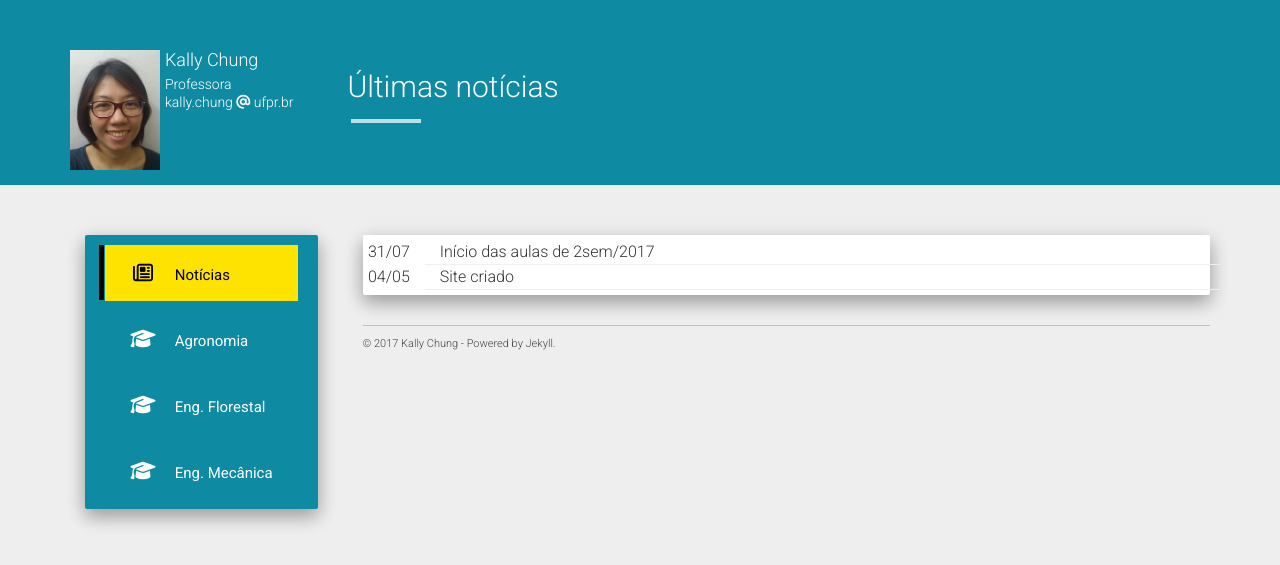
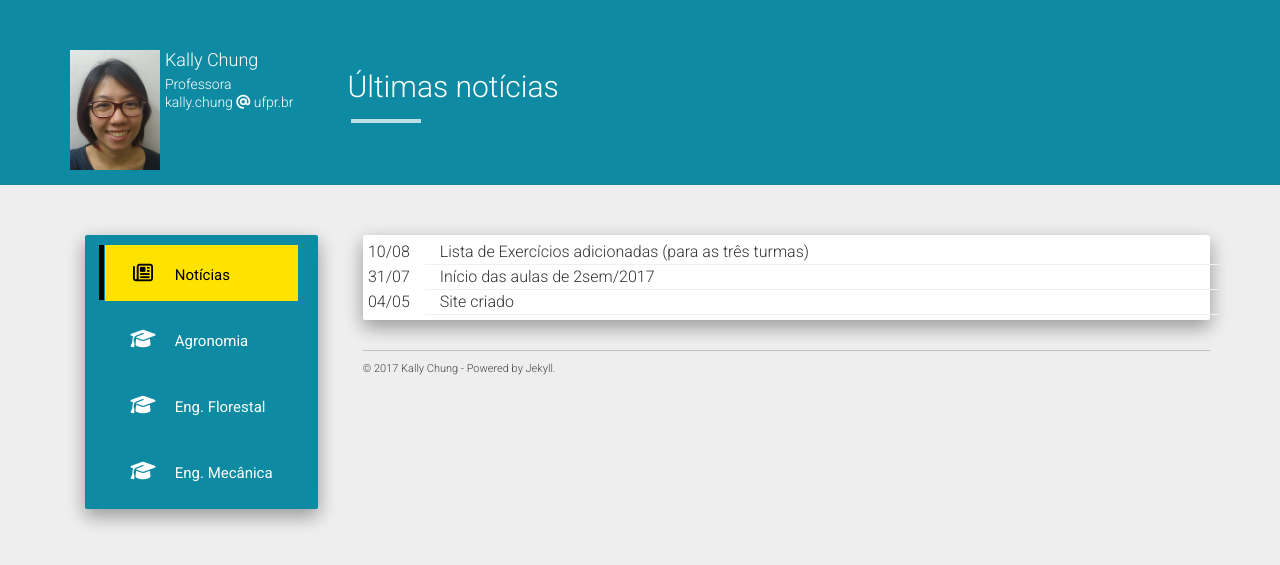
Before and after one commit to chunggnuhc/chunggnuhc.github.io, a Jekyll site: the page built from index.html, in a window 1280 px wide. Shown: the top 565 px of the page. Built offline with Jekyll 4.4.1, drawn with Linux system fonts in a browser that asks for light colours; nearby versions of some CDN libraries.

Commit message:
Update das três turmas

```diff
--- a/_data/noticias.yml
+++ b/_data/noticias.yml
@@ -1,3 +1,5 @@
+- data: 2017-08-10
+  noticia: "Lista de Exercícios adicionadas (para as três turmas)"
 - data: 2017-07-31
   noticia: "Início das aulas de 2sem/2017"
 - data: 2017-05-04
```
